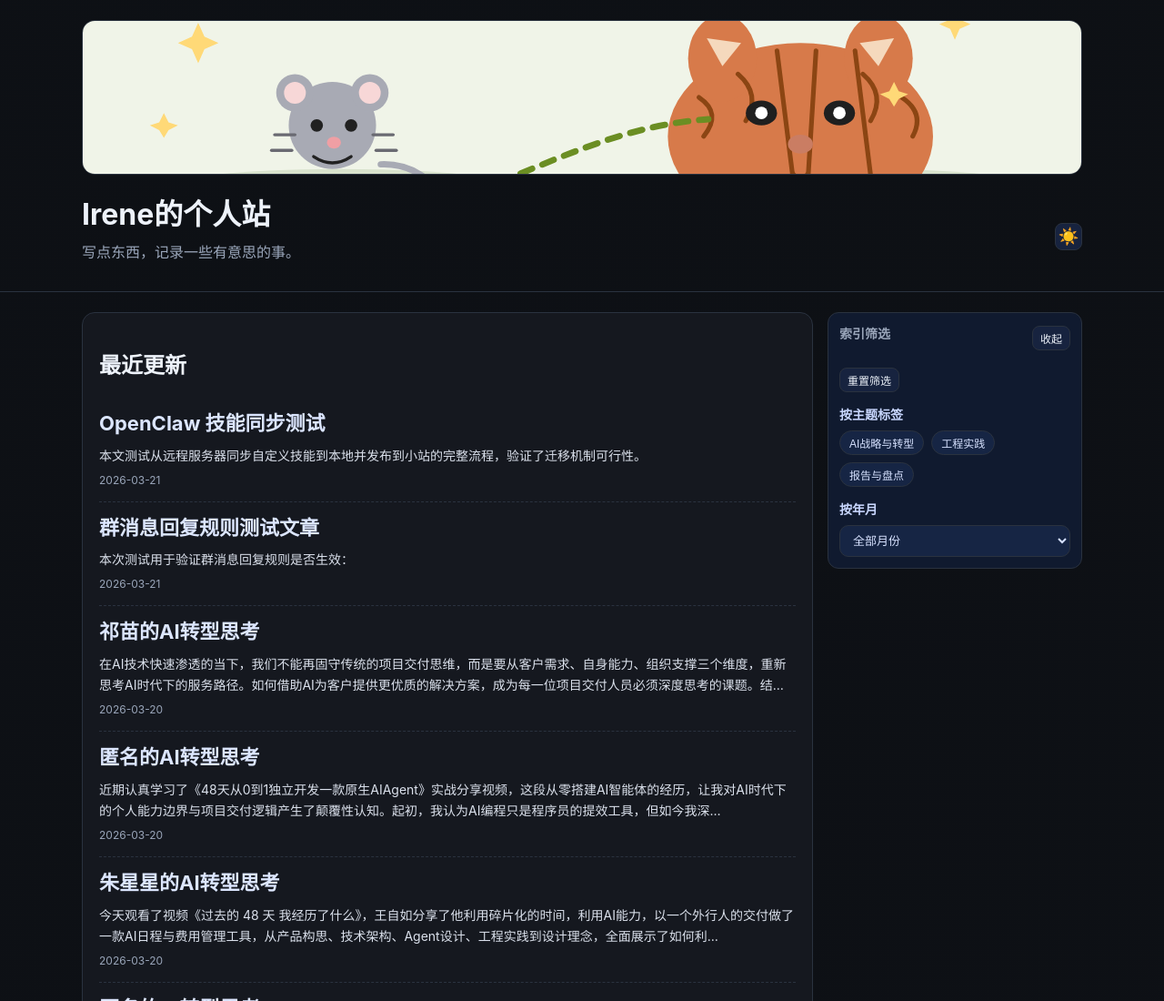
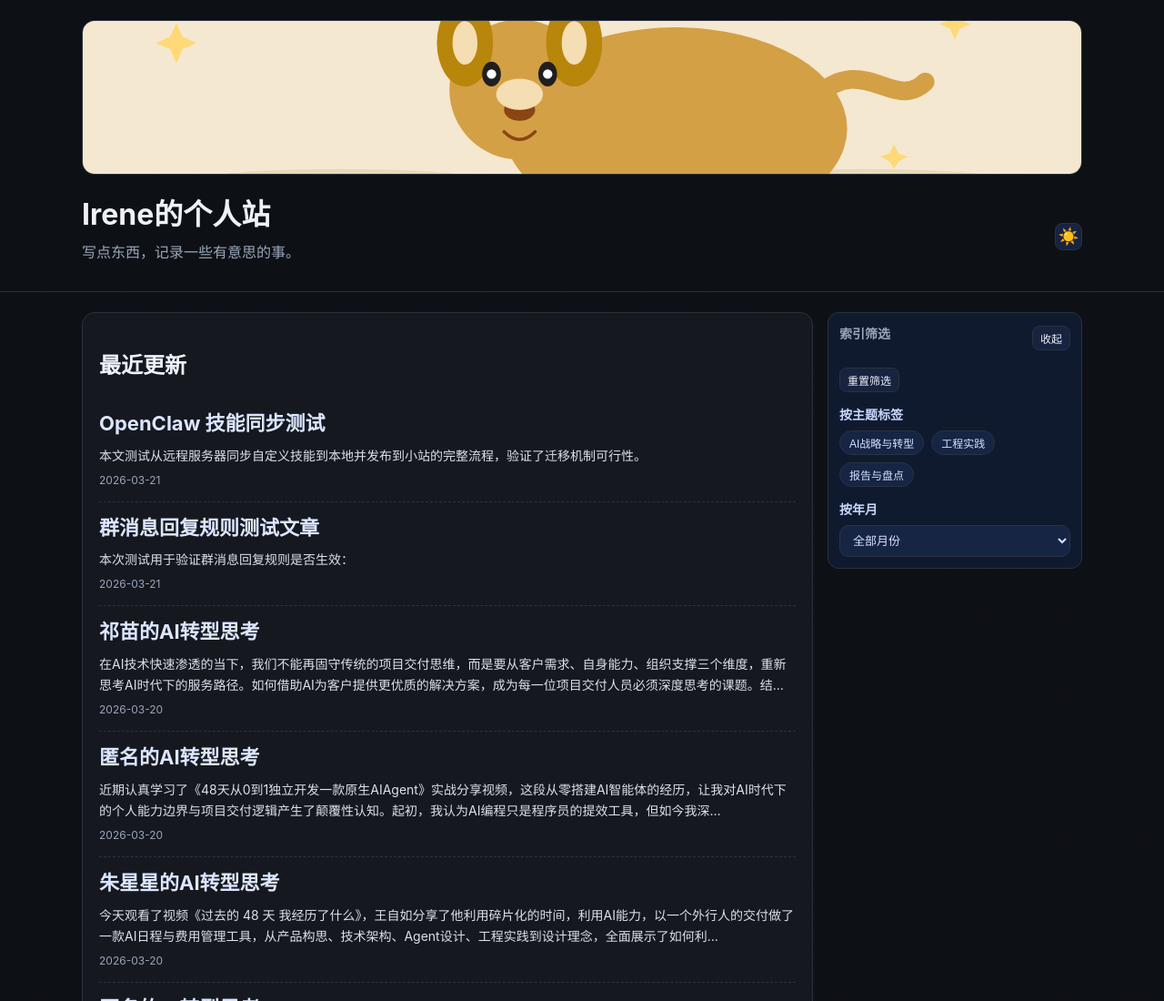
Before and after one commit to dony-hu/irene-notes, a website: page index.html in a window 1280 px wide. Shown: the top 1100 px of the page at 91% size. Drawn offline with Linux system fonts and the light colour scheme.

Commit message:
Update header banner: golden retriever dog cartoon

```diff
--- a/index.html
+++ b/index.html
@@ -14,7 +14,7 @@
 <body>
   <header class="site-header">
     <div class="container">
-      <img class="header-banner" src="./assets/tiger-mouse-banner.svg" alt="老鼠调戏老虎卡通标题图" />
+      <img class="header-banner" src="./assets/golden-dog-banner.svg" alt="金毛大狗卡通标题图" />
       <div class="site-title-row">
         <div>
           <h1>Irene的个人站</h1>
```
Also changed, not shown: assets/golden-dog-banner.svg (added).
